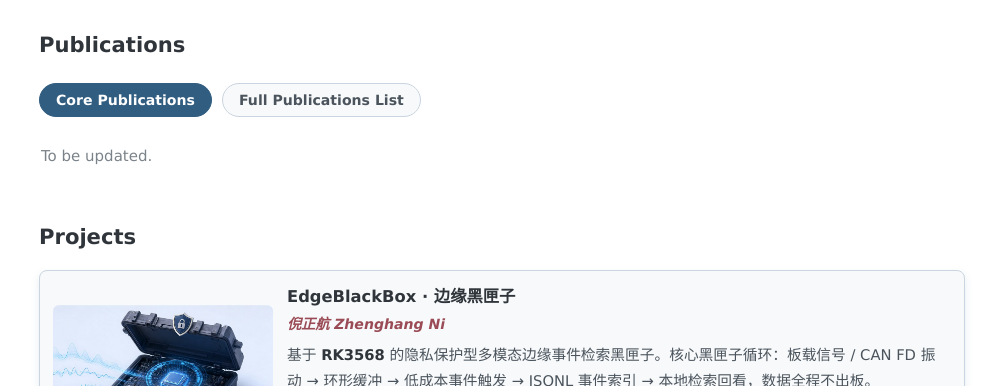
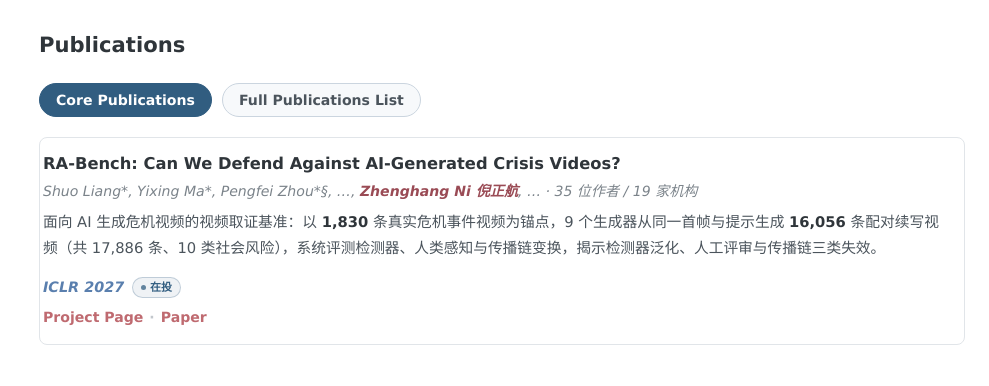
Before and after one commit to Nizhenghang/homepage, a website: page index.html in a window 1280 px wide. Shown: the part 880-1266 px from the top of the page, without its empty margins (291-1280 px from the left). Drawn offline with Linux system fonts and the light colour scheme.

Commit message:
论文部分新增 RA-Bench（ICLR 2027 在投）：主页与简历同步，含基准规模与三类失效结论摘要

```diff
--- a/index.html
+++ b/index.html
@@ -135,10 +135,26 @@
           <button class="pub-button" data-view="full-publications" aria-pressed="false">Full Publications List</button>
         </div>
         <div id="core-publications" class="publication-view">
-          <p class="empty">To be updated.</p>
+          <div class="card">
+            <div class="card__body">
+              <strong class="card__title">RA-Bench: Can We Defend Against AI-Generated Crisis Videos?</strong>
+              <span class="card__authors">Shuo Liang*, Yixing Ma*, Pengfei Zhou*§, …, <strong>Zhenghang Ni 倪正航</strong>, … · 35 位作者 / 19 家机构</span>
+              <p class="card__desc">面向 AI 生成危机视频的视频取证基准：以 <strong>1,830</strong> 条真实危机事件视频为锚点，9 个生成器从同一首帧与提示生成 <strong>16,056</strong> 条配对续写视频（共 17,886 条、10 类社会风险），系统评测检测器、人类感知与传播链变换，揭示检测器泛化、人工评审与传播链三类失效。</p>
+              <span class="card__venue">ICLR 2027</span><span class="pill pill--blue">在投</span>
+              <span class="card__links"><a href="https://ra-bench-crisis-video.yxgma811120.chatgpt.site/" rel="noopener">Project Page</a><a href="https://ra-bench-crisis-video.yxgma811120.chatgpt.site/ra-bench-paper.pdf" rel="noopener">Paper</a></span>
+            </div>
+          </div>
         </div>
         <div id="full-publications" class="publication-view" hidden>
-          <p class="empty">To be updated.</p>
+          <div class="card">
+            <div class="card__body">
+              <strong class="card__title">RA-Bench: Can We Defend Against AI-Generated Crisis Videos?</strong>
+              <span class="card__authors">Shuo Liang*, Yixing Ma*, Pengfei Zhou*§, …, <strong>Zhenghang Ni 倪正航</strong>, … · 35 位作者 / 19 家机构</span>
+              <p class="card__desc">面向 AI 生成危机视频的视频取证基准：以 <strong>1,830</strong> 条真实危机事件视频为锚点，9 个生成器从同一首帧与提示生成 <strong>16,056</strong> 条配对续写视频（共 17,886 条、10 类社会风险），系统评测检测器、人类感知与传播链变换，揭示检测器泛化、人工评审与传播链三类失效。</p>
+              <span class="card__venue">ICLR 2027</span><span class="pill pill--blue">在投</span>
+              <span class="card__links"><a href="https://ra-bench-crisis-video.yxgma811120.chatgpt.site/" rel="noopener">Project Page</a><a href="https://ra-bench-crisis-video.yxgma811120.chatgpt.site/ra-bench-paper.pdf" rel="noopener">Paper</a></span>
+            </div>
+          </div>
         </div>
       </section>
 
```
Also changed, not shown: cv/index.html (+12 -1 lines), 1 other file.
